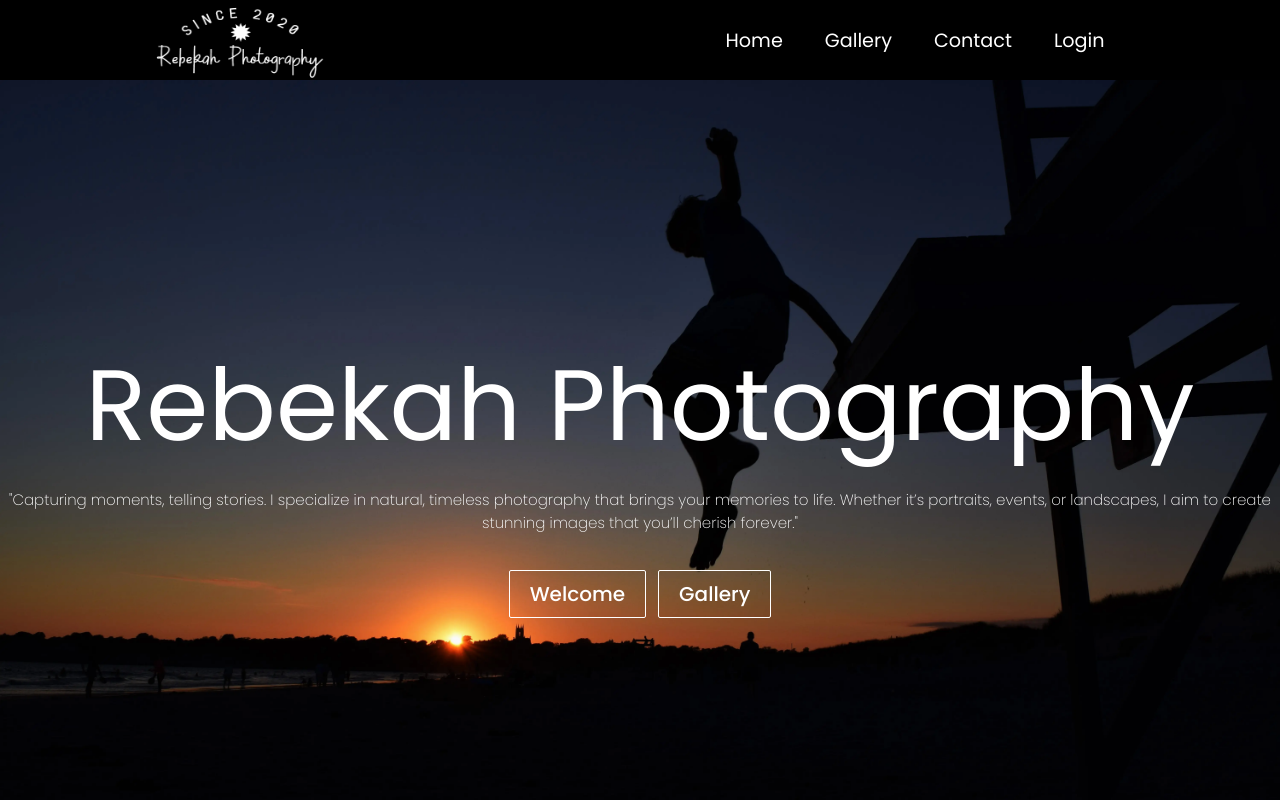
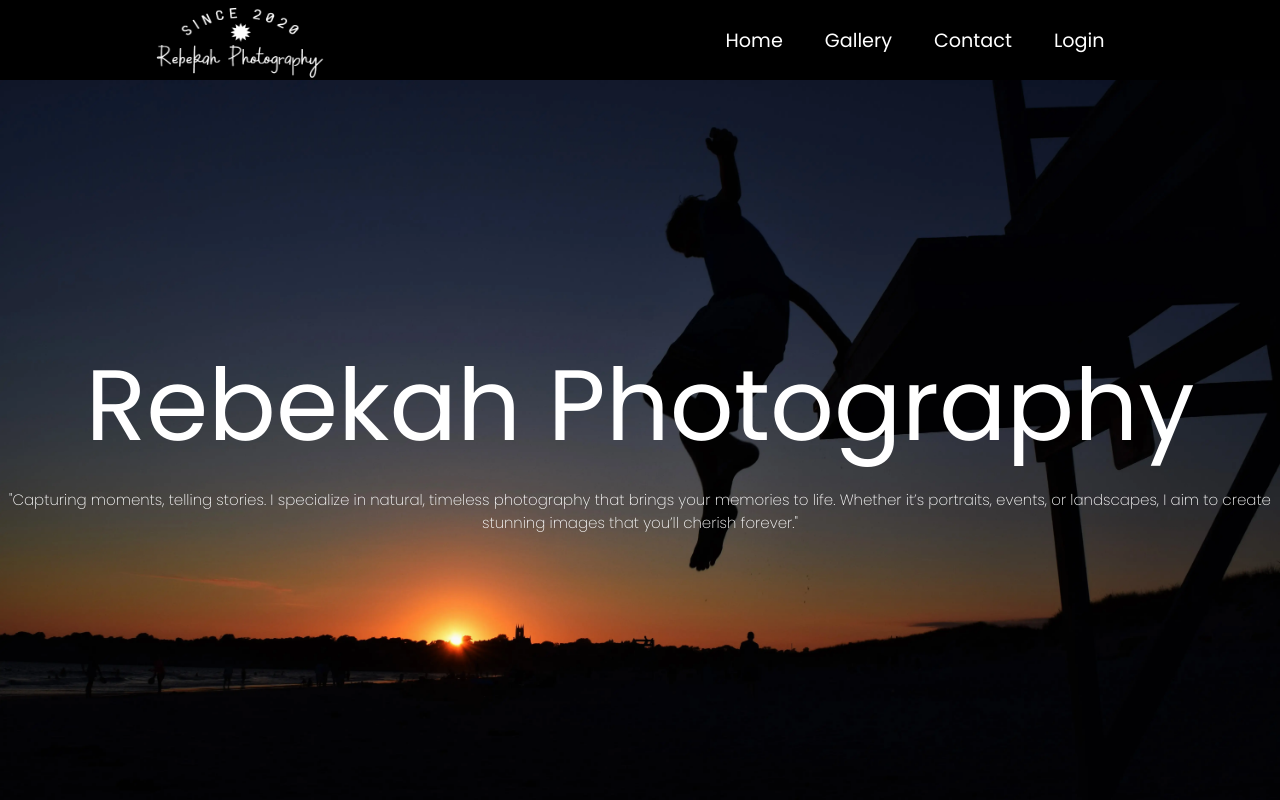
Before and after one commit to Joshh10/csc372_projects, a React (Vite) app in the folder my-client-app/: page / in a window 1280 px wide. Shown: the top 800 px of the page. Built offline with nearby package versions, Linux system fonts and the light colour scheme; no server answers.

Commit message:
Update SectionOne.jsx

```diff
--- a/my-client-app/src/components/SectionOne.jsx
+++ b/my-client-app/src/components/SectionOne.jsx
@@ -11,17 +11,7 @@ function SectionOne() {
 
         <h1 className='main-heading' id='main-h'>Rebekah Photography</h1>
         <p>"Capturing moments, telling stories. I specialize in natural, timeless photography that brings your memories to life. Whether it’s portraits, events, or landscapes, I aim to create stunning images that you’ll cherish forever."</p>
-        <div className='secone-btn'>
 
-            <Button to="/" className='btns' buttonStyle='outline' buttonSize='large'>
-                Welcome
-            </Button>
-
-            <Button className='btns' buttonStyle='outline' buttonSize='large'>
-              Gallery
-            </Button>
-
-        </div>
     </div>
   )
 }
```
